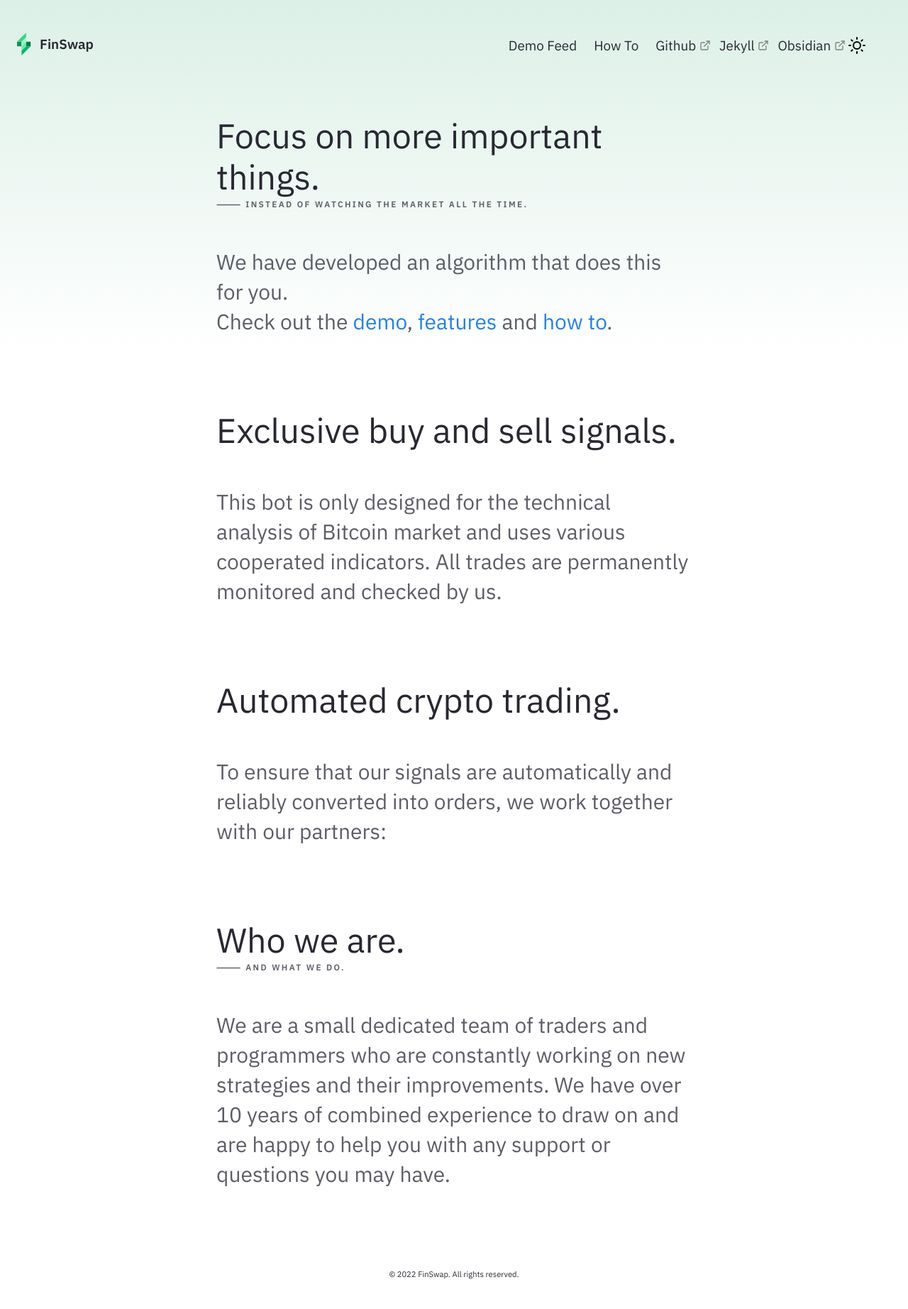
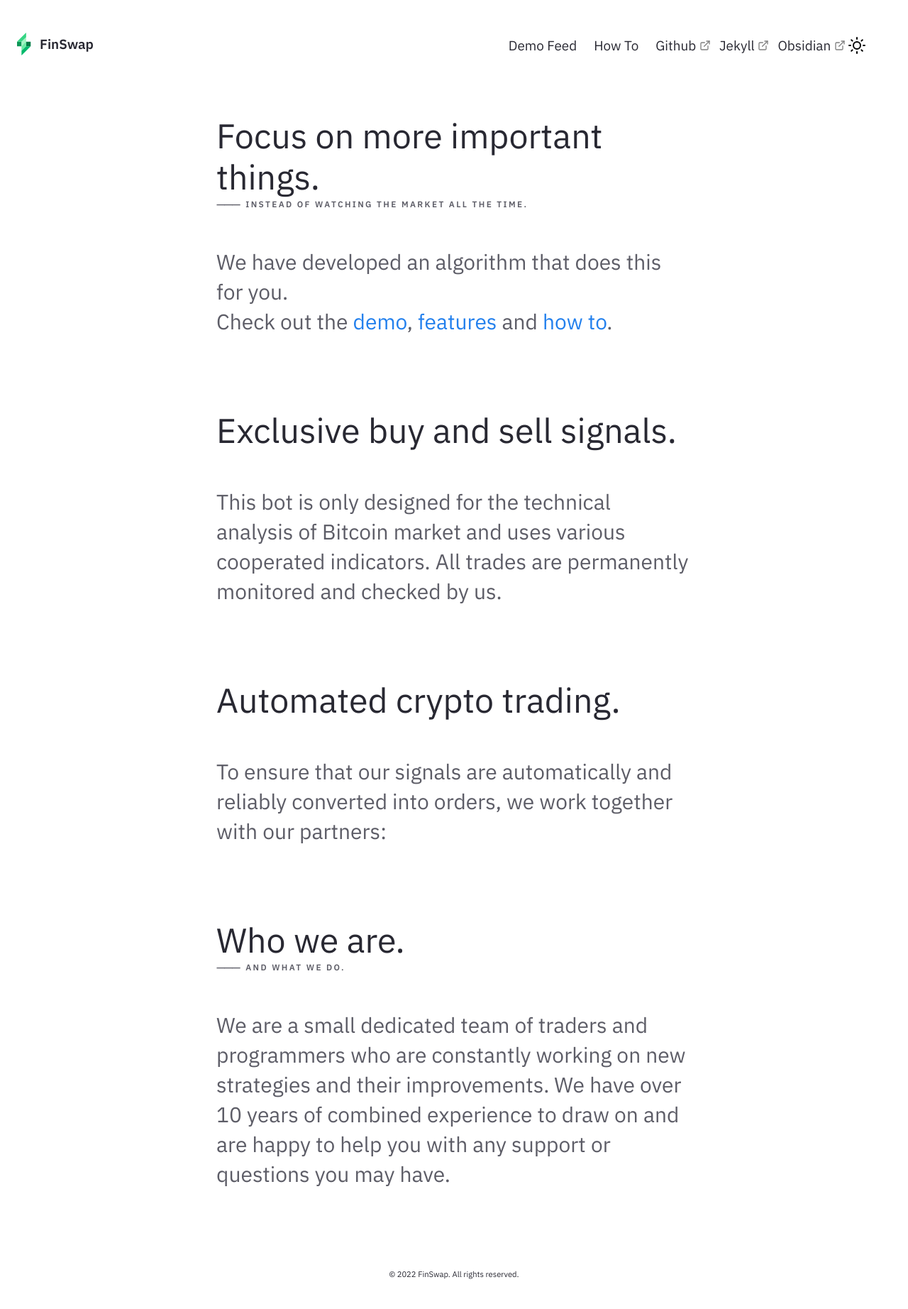
Before and after one commit to kevinroku/nroku.github.io, a Jekyll site: the page built from pages/index.md, in a window 1280 px wide. Shown: the whole page at 71% size. Built offline with Jekyll 4.4.1, drawn with Linux system fonts in a browser that asks for light colours.

Commit message:
Update Post.html

```diff
--- a/_layouts/Post.html
+++ b/_layouts/Post.html
@@ -72,8 +72,6 @@
 </head>
 
 <body>
-    <p style="position: absolute; width: 100%; margin: -24px; background: linear-gradient(0deg, transparent, #0d965725); height: 500px; z-index: -1;"></p>
-
     <main>
     {%- include Nav.html -%}
     <section class="section">
```
